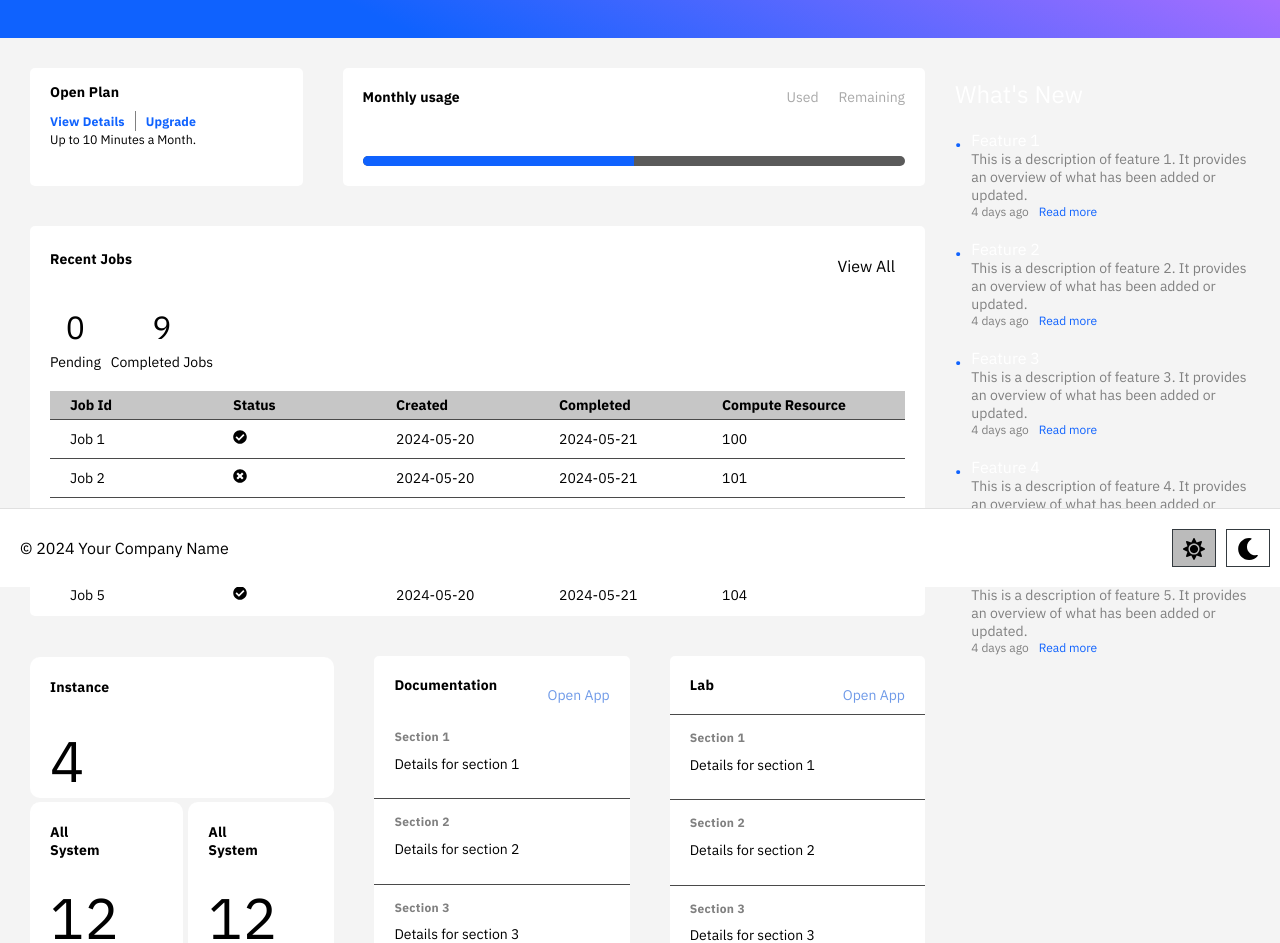
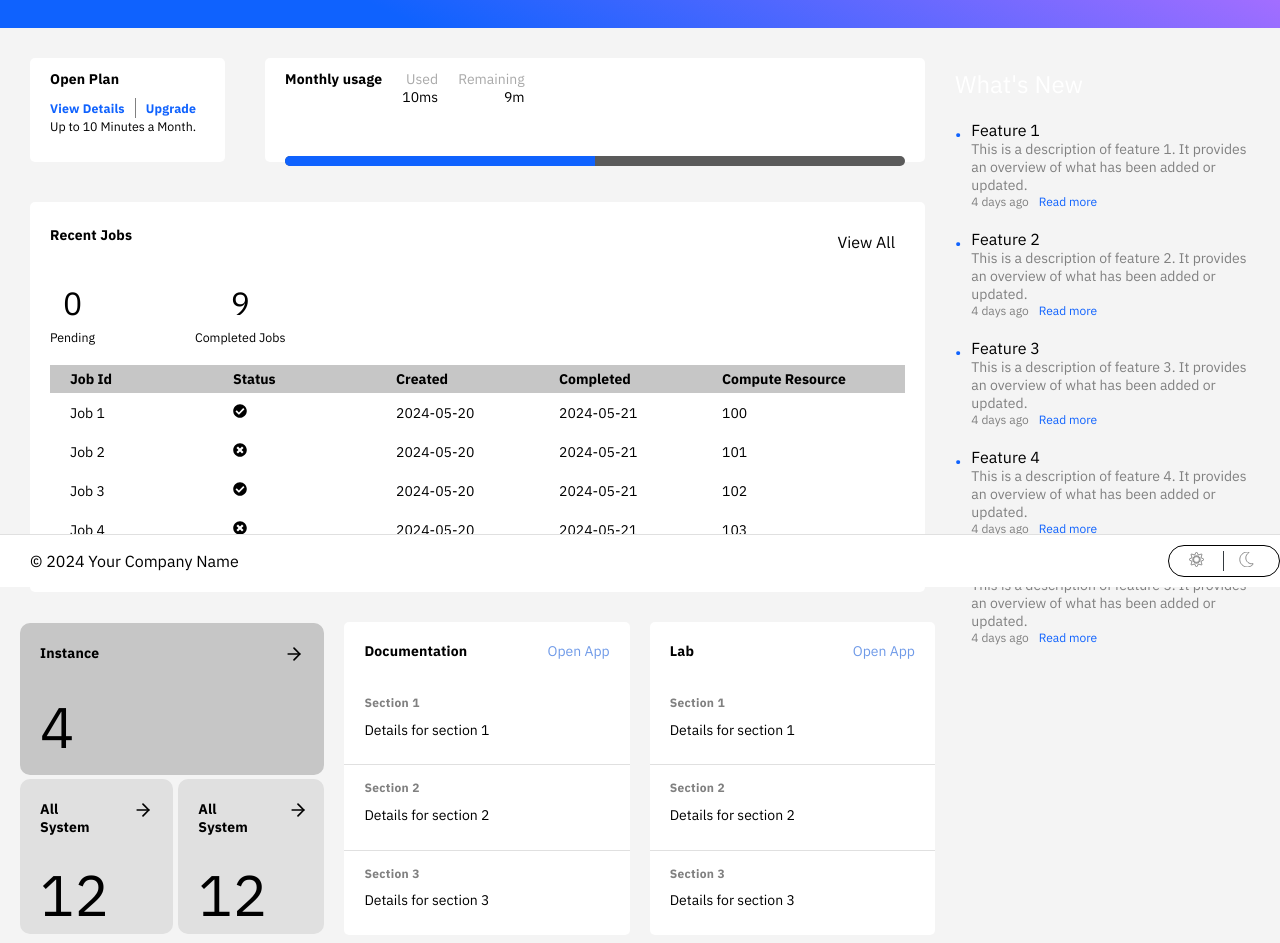
Before and after one commit to xleonplayz/LILYUI, a Next.js app: page /lab/home in a window 1280 px wide. Shown: the part 213-1156 px from the top of the page. Built offline with nearby package versions, Linux system fonts and the light colour scheme.

Commit message:
'firstmilestonbugfixesfewremaining'

```diff
--- a/app/globals.css
+++ b/app/globals.css
@@ -14,7 +14,7 @@ body {
 /* styles/globals.css */
 
 body.light {
-  background-color: #ffffff !important;
+  background-color: #f4f4f4 !important;
   color: #000000 !important;
 }
 
--- a/app/lab/home/page.tsx
+++ b/app/lab/home/page.tsx
@@ -51,27 +51,28 @@ const BoxContainer = styled.div`
 `;
 
 const BoxLeft = styled.div`
-  flex: 3;
+  flex: 2;
   // background-color: #21272a;
   background-color: ${({ theme }) => (theme === 'dark' ? '#21272a' : '#fff')};
   // color: ${({ theme }) => (theme === 'dark' ? '#fff' : '#bbb')};
-  padding:15px  20px;
+  padding:12px  20px;
   border-radius: 5px; /* Optional: abgerundete Ecken */
   margin: 10px; /* Abstand zu den Rändern und anderen Boxen */
-  height: auto; /* Höhe leicht erhöht */
+  height: 80px; /* Höhe leicht erhöht */
 `;
 
 const BoxRight = styled.div`
-  flex: 7;
+  flex: 8;
   background-color: #21272a; /* Ein wenig heller als der Hintergrund */
 
   background-color: ${({ theme }) => (theme === 'dark' ? '#21272a' : '#fff')};
   // color: ${({ theme }) => (theme === 'dark' ? '#fff' : '#bbb')};
-  padding: 20px;
+ padding:12px  20px;
   border-radius: 5px; /* Optional: abgerundete Ecken */
   margin: 10px; /* Abstand zu den Rändern und anderen Boxen */
-  height: auto; /* Höhe leicht erhöht */
-  position: relative;
+  // height: auto; /* Höhe leicht erhöht */
+  // position: relative;
+    height: 80px; /* Höhe leicht erhöht */
 `;
 
 const LargeBox = styled.div`
@@ -113,6 +114,7 @@ const ViewAll = styled.span`
 const JobInfoContainer = styled.div`
   display: flex;
   justify-content: flex-start;
+  gap:100px;
   margin-top: 60px; /* Mehr Abstand zur Tabelle */
 `;
 
@@ -123,7 +125,7 @@ const JobInfo = styled.div`
   // color: white;
 
   color: ${({ theme }) => (theme === 'dark' ? 'white' : '#000')};
-  margin-right: 10px; /* Weniger Abstand zwischen den Job-Infos */
+  // margin-right: 10px; /* Weniger Abstand zwischen den Job-Infos */
 `;
 
 const JobNumber = styled.span`
@@ -134,7 +136,7 @@ const JobNumber = styled.span`
 `;
 
 const JobStatus = styled.span`
-  font-size: 0.875rem; /* Kleinere Schrift */
+  font-size: 0.775rem; /* Kleinere Schrift */
   // color: grey;
 
   color: ${({ theme }) => (theme === 'dark' ? 'grey' : '#000')};
@@ -180,7 +182,7 @@ const DataRow = styled.div`
 
   background-color: ${({ theme }) => (theme === 'dark' ? '#21272a' : '#fff')};
   padding: 10px 0;
-  border-top: 1px solid #4a4a4a; /* Trennstrich */
+  border-top: 1px solid  ${({ theme }) => (theme === 'dark' ? '#4a4a4a' : '#fff')}; /* Trennstrich */
   font-size: 0.875rem; /* Kleinere Schrift */
 
 `;
@@ -211,8 +213,8 @@ const SmallBox = styled.div`
   // background-color: #21272a; /* Ein wenig heller als der Hintergrund */
   background-color: ${({ theme }) => (theme === 'dark' ? '#21272a' : '#fff')};
   border-radius: 5px; /* Optional: abgerundete Ecken */
-  margin: 10px; /* Abstand zu den Rändern */
-  height: 300px; /* Höhe der kleinen Boxen leicht erhöht */
+  // margin:10px; /* Abstand zu den Rändern */
+  // height: 300px; /* Höhe der kleinen Boxen leicht erhöht */
   color: ${({ theme }) => (theme === 'dark' ? '#FFF' : '#000')};
   // padding:10px 0px ;
   position: relative;
@@ -230,7 +232,7 @@ const HalfBox = styled.div`
 const Divider = styled.div`
   width: 100%;
   height: 1px;
-  background-color: #4a4a4a;
+  background-color:  ${({ theme }) => (theme === 'dark' ? '#32383c' : '#e0e0e0')}; ;
 
 `;
 
@@ -394,13 +396,14 @@ const ProgressBar = styled.div`
 const UsageContainer = styled.div`
   display: flex;
   justify-content: space-between;
-  position: absolute;
-  top: 20px; /* Tiefer gesetzt */
-  right: 20px;
+  // position: absolute;
+  // top: 20px; /* Tiefer gesetzt */
+  // right: 20px;
   color: #a9a9a9; /* Etwas grauer */
   font-size:.875rem;
   .span-sec{
-    color:white
+
+color: ${({ theme }) => (theme === 'dark' ? '#fff' : 'black')}; }
   }
 `;
 
@@ -409,6 +412,11 @@ const UsageInfo = styled.div`
   flex-direction: column;
   align-items: flex-end;
   margin-left: 20px;
+   .span{
+color: ${({ theme }) => (theme === 'dark' ? '#fff' : '000')}; }
+
+.text-span{
+  color: ${({ theme }) => (theme === 'dark' ? '#a9a9a9' : '000')}; }
 `;
 
 const SmallBoxTitle = styled.h4`
@@ -422,14 +430,13 @@ const SmallBoxTitle = styled.h4`
 `;
 
 const OpenAppLink = styled.span`
-  position: absolute;
-  top: 20px; /* Etwas höher */
-  right: 20px;
+
   color: #6f9ae8;
   font-size: 0.875rem;
   cursor: pointer;
 
-  padding:10px 0px ;
+
+  padding:20px ;
 `;
 
 const SmallBoxSegment = styled.div`
@@ -439,7 +446,7 @@ const SmallBoxSegment = styled.div`
 padding: 15px 20px;
 
   &:hover {
-    background-color: ${({ theme }) => (theme === 'dark' ? '#343a3f' : '#000')};
+    background-color: ${({ theme }) => (theme === 'dark' ? '#343a3f' : '#e0e0e0')};
   }
 `;
 
@@ -494,7 +501,9 @@ const BulletTitle = styled.h4`
   margin: 0;
   font-size: 1rem;
   font-weight: 300;
-  color: white;
+  // color: white;
+
+color: ${({ theme }) => (theme === 'dark' ? '#fff' : '#000')};
 `;
 
 const BulletDescription = styled.p`
@@ -527,6 +536,11 @@ div{
   margin:1PX 0px;
   // padding:20px
 }
+  .uppersys{
+
+
+background-color: ${({ theme }) => (theme === 'dark' ? '#343a3f' : '#c6c6c6')};
+  }
 `;
 
 const SysLower = styled.div`
@@ -554,13 +568,15 @@ height:100%;
 flex-direction:column;
 // background-color:#343a3f;
 border-radius:10px;
-background-color: ${({ theme }) => (theme === 'dark' ? '#343a3f' : '#fff')};
+background-color: ${({ theme }) => (theme === 'dark' ? '#343a3f' : '#e0e0e0')};
 
 border:1px solid none;
 
 padding:0;
 &:hover{
-  background-color:rgb(138 ,63 ,252)
+  // background-color:
+
+background-color: ${({ theme }) => (theme === 'dark' ? 'rgb(138 ,63 ,252)' : 'rgba(138 ,63 ,252,0.6)')};
 }
 
 
@@ -577,7 +593,7 @@ const BigBoxTitle = styled.h2`
 
 const AppLink = styled.span`
 
-  color: #ffff;
+  color: ${({ theme }) => (theme === 'dark' ? '#fff' : '#000')};;
   font-size: 0.875rem;
   cursor: pointer;
 
@@ -585,6 +601,15 @@ const AppLink = styled.span`
 
 `;
 
+
+const Doc = styled.div`
+display:flex;
+flex-direction:row;
+justify-content:space-between;
+
+
+
+`;
 
 
 
@@ -669,17 +694,23 @@ export default function HomePage() {
             </BoxLeft>
             <BoxRight theme={theme}>
               <ContentBox theme={theme}>
-                <Title>Monthly usage</Title>
-                <UsageContainer>
-                  <UsageInfo >
-                    <span>Used</span>
-                    <span className='span-sec'>10ms</span>
+                <div style={{display:'flex',justifyContent:'space-between'}}>
+                <div>
+                <Title theme={theme}>Monthly usage</Title>
+                </div>
+                <div>
+                <UsageContainer theme={theme}>
+                  <UsageInfo theme={theme} >
+                    <span  className='text-span'>Used</span>
+                    <span className='span-sec span'>10ms</span>
                   </UsageInfo>
                   <UsageInfo>
-                    <span>Remaining</span>
-                    <span className='span-sec'>9m</span>
+                    <span  className='text-span'>Remaining</span>
+                    <span className='span-sec span'>9m</span>
                   </UsageInfo>
                 </UsageContainer>
+                </div>
+                </div>
                 <ProgressBarContainer>
                   <ProgressBar />
                 </ProgressBarContainer>
@@ -722,14 +753,14 @@ export default function HomePage() {
             <SmallBox style={{ background: "transparent" }} theme={theme}>
 
 
-              <InstaSystem>
+              <InstaSystem theme={theme}>
 
-                <SysUpperIns theme={theme}>
+                <SysUpperIns theme={theme} className='uppersys'>
                   <SysLower >
 
                     <SmallBoxTitle theme={theme}>Instance</SmallBoxTitle>
 
-                    <AppLink><svg width="20" height="20" viewBox="0 0 24 24" fill="none" xmlns="http://www.w3.org/2000/svg">
+                    <AppLink theme={theme}><svg width="20" height="20" viewBox="0 0 24 24" fill="none" xmlns="http://www.w3.org/2000/svg">
                       <path d="M5 12H19" stroke="currentColor" stroke-width="2" stroke-linecap="round" stroke-linejoin="round" />
                       <path d="M12 5L19 12L12 19" stroke="currentColor" stroke-width="2" stroke-linecap="round" stroke-linejoin="round" />
                     </svg>
@@ -749,7 +780,7 @@ export default function HomePage() {
 
                       <SmallBoxTitle theme={theme}>All System</SmallBoxTitle>
 
-                      <AppLink><svg width="20" height="20" viewBox="0 0 24 24" fill="none" xmlns="http://www.w3.org/2000/svg">
+                      <AppLink theme={theme}><svg width="20" height="20" viewBox="0 0 24 24" fill="none" xmlns="http://www.w3.org/2000/svg">
                         <path d="M5 12H19" stroke="currentColor" stroke-width="2" stroke-linecap="round" stroke-linejoin="round" />
                         <path d="M12 5L19 12L12 19" stroke="currentColor" stroke-width="2" stroke-linecap="round" stroke-linejoin="round" />
                       </svg>
@@ -766,7 +797,7 @@ export default function HomePage() {
 
                       <SmallBoxTitle theme={theme}>All System</SmallBoxTitle>
 
-                      <AppLink><svg width="20" height="20" viewBox="0 0 24 24" fill="none" xmlns="http://www.w3.org/2000/svg">
+                      <AppLink theme={theme}><svg width="20" height="20" viewBox="0 0 24 24" fill="none" xmlns="http://www.w3.org/2000/svg">
                         <path d="M5 12H19" stroke="currentColor" stroke-width="2" stroke-linecap="round" stroke-linejoin="round" />
                         <path d="M12 5L19 12L12 19" stroke="currentColor" stroke-width="2" stroke-linecap="round" stroke-linejoin="round" />
                       </svg>
@@ -788,39 +819,42 @@ export default function HomePage() {
 
 
             <SmallBox theme={theme}>
-
+            <Doc theme={theme} >
               <SmallBoxTitle theme={theme}>Documentation</SmallBoxTitle>
               <OpenAppLink>Open App</OpenAppLink>
 
+              </Doc>
               <SmallBoxSegment theme={theme}>
                 <SegmentTitle>Section 1</SegmentTitle>
                 <SegmentText>Details for section 1</SegmentText>
               </SmallBoxSegment>
-              <Divider />
+              <Divider  theme={theme}/>
               <SmallBoxSegment theme={theme}>
                 <SegmentTitle>Section 2</SegmentTitle>
                 <SegmentText>Details for section 2</SegmentText>
               </SmallBoxSegment >
-              <Divider />
+              <Divider  theme={theme}/>
               <SmallBoxSegment theme={theme}>
                 <SegmentTitle>Section 3</SegmentTitle>
                 <SegmentText>Details for section 3</SegmentText>
               </SmallBoxSegment>
             </SmallBox>
             <SmallBox theme={theme}>
+            <Doc theme={theme} >
               <SmallBoxTitle theme={theme}>Lab</SmallBoxTitle>
               <OpenAppLink>Open App</OpenAppLink>
-              <Divider />
+              </Doc  >
+
               <SmallBoxSegment theme={theme}>
                 <SegmentTitle>Section 1</SegmentTitle>
                 <SegmentText>Details for section 1</SegmentText>
               </SmallBoxSegment>
-              <Divider />
+              <Divider theme={theme} />
               <SmallBoxSegment theme={theme}>
                 <SegmentTitle>Section 2</SegmentTitle>
                 <SegmentText>Details for section 2</SegmentText>
               </SmallBoxSegment>
-              <Divider />
+              <Divider  theme={theme}/>
               <SmallBoxSegment theme={theme}>
                 <SegmentTitle>Section 3</SegmentTitle>
                 <SegmentText>Details for section 3</SegmentText>
@@ -836,7 +870,7 @@ export default function HomePage() {
               <BulletPoint key={index}>
                 <Bullet>•</Bullet>
                 <BulletContent>
-                  <BulletTitle>Feature {index + 1}</BulletTitle>
+                  <BulletTitle theme={theme}>Feature {index + 1}</BulletTitle>
                   <BulletDescription>
                     This is a description of feature {index + 1}. It provides an overview of what has been added or updated.
                   </BulletDescription>
--- a/app/login/page.tsx
+++ b/app/login/page.tsx
@@ -210,7 +210,7 @@ export default function LoginPage() {
       </HeaderContainer>
       <Main>
         <LoginBox>
-          <PageTitle theme={theme}>LOGIN to LILY</PageTitle>
+          <PageTitle theme={theme}>Login to LILY</PageTitle>
           <ShortDivider theme={theme} />
           <FormContainer onSubmit={handleSubmit}>
             <InputBox  theme={theme}
--- a/components/Footer.tsx
+++ b/components/Footer.tsx
@@ -9,20 +9,41 @@ import { setLightTheme, setDarkTheme } from '../redux/slices/themesSlice';
 
 const FooterContainer = styled.div`
   width: 100%;
-  padding: 20px 20px;
+  padding: 10px 0px;
   background-color: ${({ theme }) => (theme === 'dark' ? '#121619' : '#fff')};
   border-top: 1px solid   ${({ theme }) => (theme === 'dark' ? '#444' : '#e0e0e0')};;
   display: flex;
   align-items: center;
   justify-content: space-between;
   position: fixed;
+
   bottom: 0;
   z-index: 1000;
   color: ${({ theme }) => (theme === 'dark' ? '#bbb' : '#000')};
   div {
-    padding-right: 30px;
+
   }
+  .outlined-icon {
+  color: transparent;
+  stroke:   ${({ theme }) => (theme === 'dark' ? '#fff' : '#000')};
+  stroke-width: 15; /* Adjust the width of the outline as needed */
+
+}
+  .box{
+  border:1px solid   ${({ theme }) => (theme === 'dark' ? '#fff' : '#000')};;; ;
+  border-radius:32px;
+  width:100px;
+  padding:5px;
+  align-item:center;
+  // margin-left:50px;
+  justify-content:space-between;
+  }
+
+  .left{
+  padding-left:30px;}
 `;
+
+
 
 export default function Footer() {
   const theme = useSelector((state) => state.theme.theme);
@@ -30,31 +51,37 @@ export default function Footer() {
 
   return (
     <FooterContainer theme={theme}>
-      <div>© 2024 Your Company Name</div>
-      <div style={{ display: 'flex', gap: '10px' }}>
+      <div  className ='left'>© 2024 Your Company Name</div>
+      <div style={{ display: 'flex', gap: '0px' }} className='box'>
         <div
           onClick={() => dispatch(setLightTheme())}
           style={{
             cursor: 'pointer',
-            padding: '8px 10px',
-            height: '20px',
-            border: '1px solid  #343a3f',
-            backgroundColor: theme === 'light' ? '#bbb' : 'transparent',
+            paddingRight: '0px',
+
+            paddingLeft: '15px',
+            // height: '20px',
+            // border: '1px solid  #343a3f',
+            // backgroundColor: theme === 'light' ? '#bbb' : 'transparent',
+            // borderRight:'1px solid black'
           }}
         >
-          <FaSun size={22} />
+          <FaSun className="outlined-icon"  size={15}/>
         </div>
         <div
           onClick={() => dispatch(setDarkTheme())}
           style={{
             cursor: 'pointer',
-            padding: '8px 10px',
-            height: '20px',
-            border: '1px solid  #343a3f',
-            backgroundColor: theme === 'dark' ? '#343a3f' : 'transparent',
+            paddingRight: '20px',
+
+            paddingLeft: '15px',
+            // height: '20px',
+            // border: '1px solid  #343a3f',
+            // backgroundColor: theme === 'light' ? '#bbb' : 'transparent',
+              borderLeft:'1px solid #343a3f'
           }}
         >
-          <FaMoon size={22} />
+          <FaMoon size={15}  className='  outlined-icon '/>
         </div>
       </div>
     </FooterContainer>
--- a/components/LabHeader.tsx
+++ b/components/LabHeader.tsx
@@ -10,7 +10,7 @@ import { setLightTheme, setDarkTheme } from '../redux/slices/themesSlice';
 
 const HeaderContainer = styled.header`
   width: 100%;
-  padding: 15px 30px;
+    padding: 10px 20px;
   display: flex;
   align-items: center;
   justify-content: space-between;
@@ -67,7 +67,7 @@ const NavLink = styled(({ isActive, children, ...props }: { isActive: boolean; h
     content: "";
     display: ${({ isActive }) => (isActive ? 'block' : 'none')};
     position: absolute;
-    bottom: -17px;
+    bottom: -10px;
     left: 0;
     right: 0;
     height: 3px;
--- a/package.json
+++ b/package.json
@@ -14,8 +14,10 @@
     "@fortawesome/react-fontawesome": "^0.2.1",
     "@reduxjs/toolkit": "^2.2.5",
     "axios": "^1.7.2",
+    "chart.js": "^4.4.3",
     "next": "14.2.3",
     "react": "^18",
+    "react-chartjs-2": "^5.2.0",
     "react-dom": "^18",
     "react-icons": "^5.2.1",
     "react-redux": "^9.1.2",
```
Also changed, not shown: app/lab/jobs/page.tsx (+22 -12 lines), app/lab/monitoring/page.tsx (+14 -8 lines), app/lab/monitoring/scatter.js (added, +57 -0 lines), app/page.tsx (+7 -7 lines), 2 other files (tests, documents, lock files or other folders).
